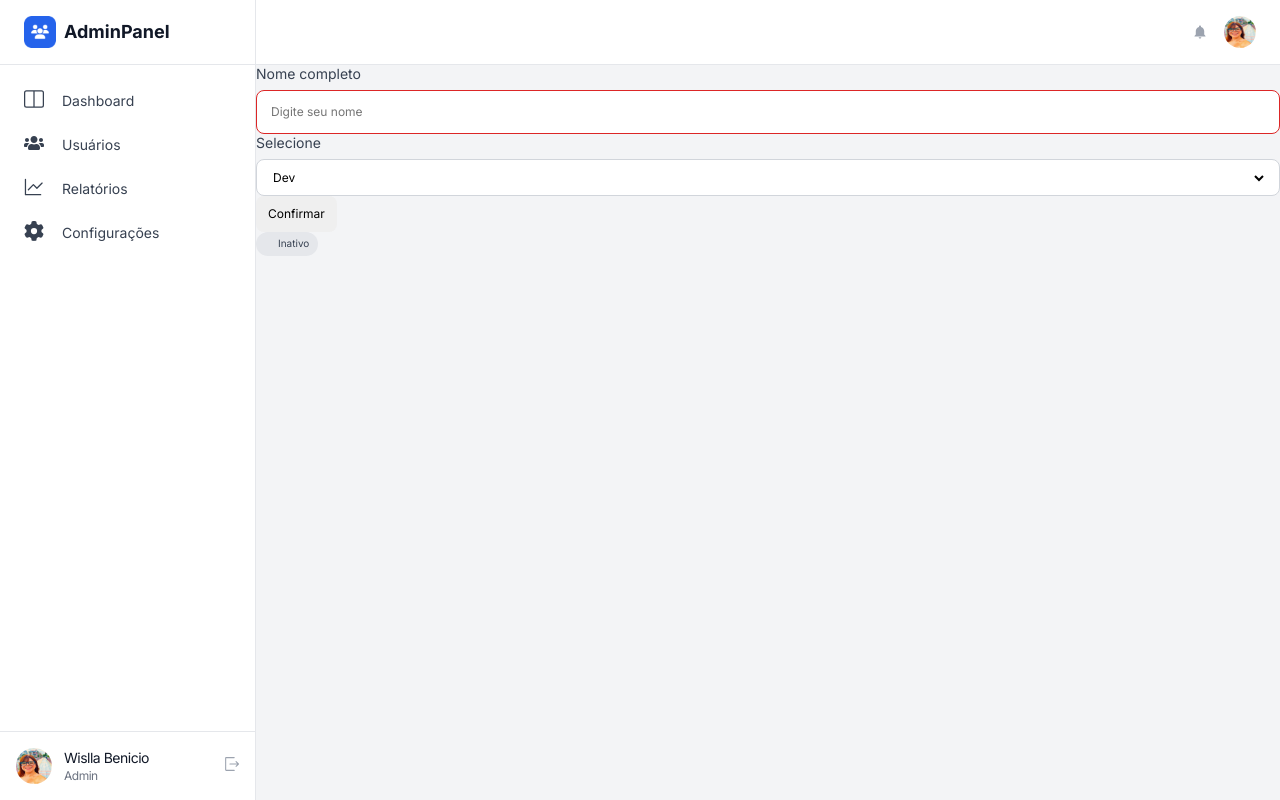
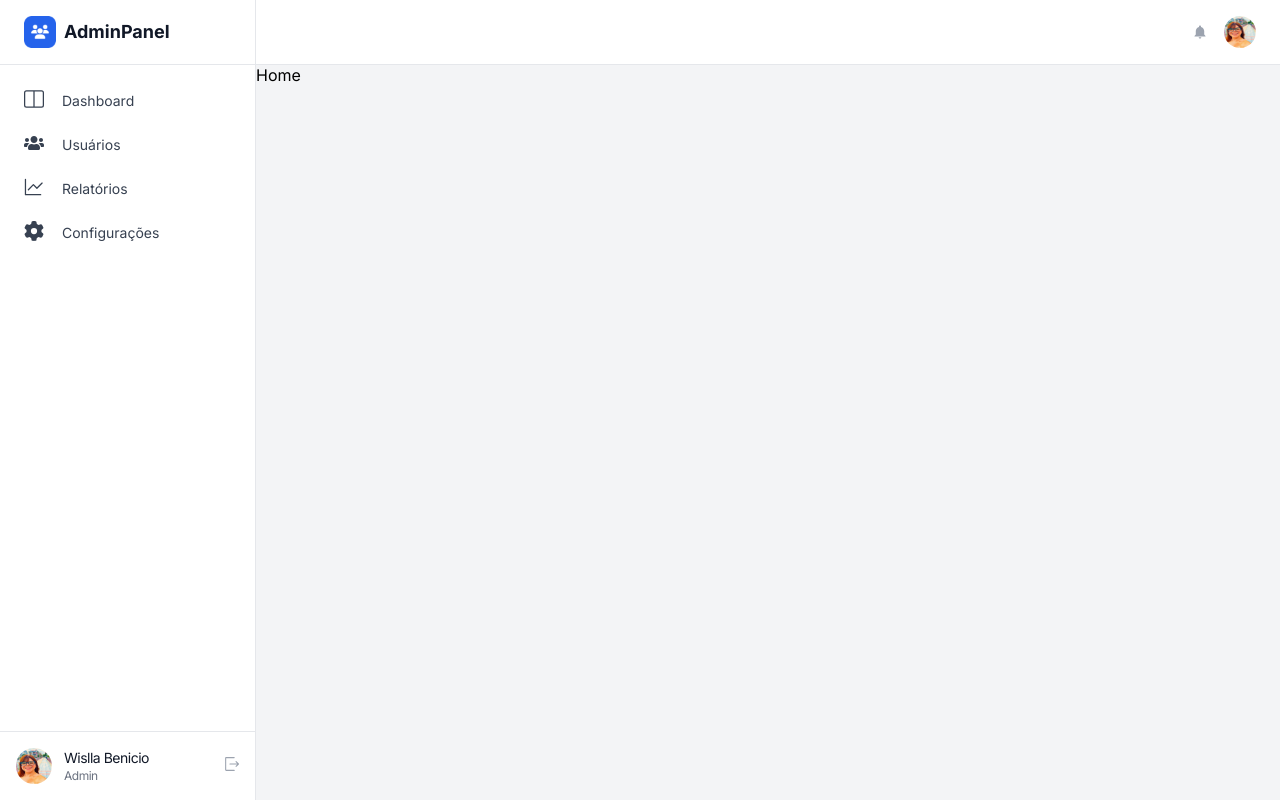
Before and after one commit to BencWislla/Page-User-Management, a React (Create React App) app: page / in a window 1280 px wide. Built offline with nearby package versions, Linux system fonts and the light colour scheme; the HTML template or start-up script is replaced by a standard one.

Commit message:
Change Home

```diff
--- a/src/pages/Home/index.jsx
+++ b/src/pages/Home/index.jsx
@@ -1,20 +1,4 @@
-import { Badge } from "../../components/ui/Badge";
-import { Button } from "../../components/ui/Button";
-import { Input } from "../../components/ui/Input";
-import { Select } from "../../components/ui/Select";
-
 function Home() {
-  return (
-    <div>
-      <Input
-        text={"Nome completo"}
-        placeholder={"Digite seu nome"}
-        type={"password"}
-      />
-      <Select title={"Selecione"} textOne={"Dev"} textTwo={"Senior"} />
-      <Button text={"Confirmar"} />
-      <Badge text={"Inativo"} />
-    </div>
-  );
+  return <div>Home</div>;
 }
 export default Home;
```
